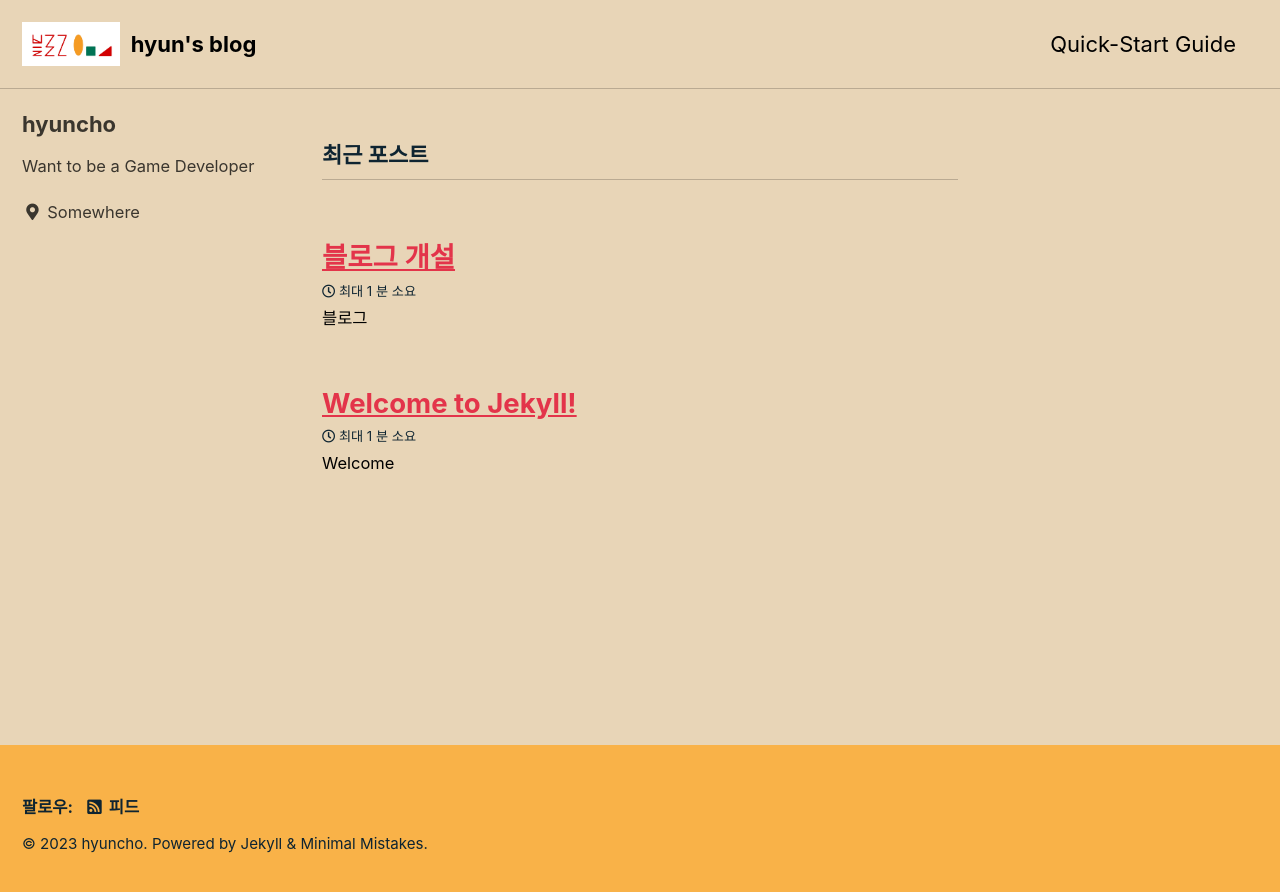
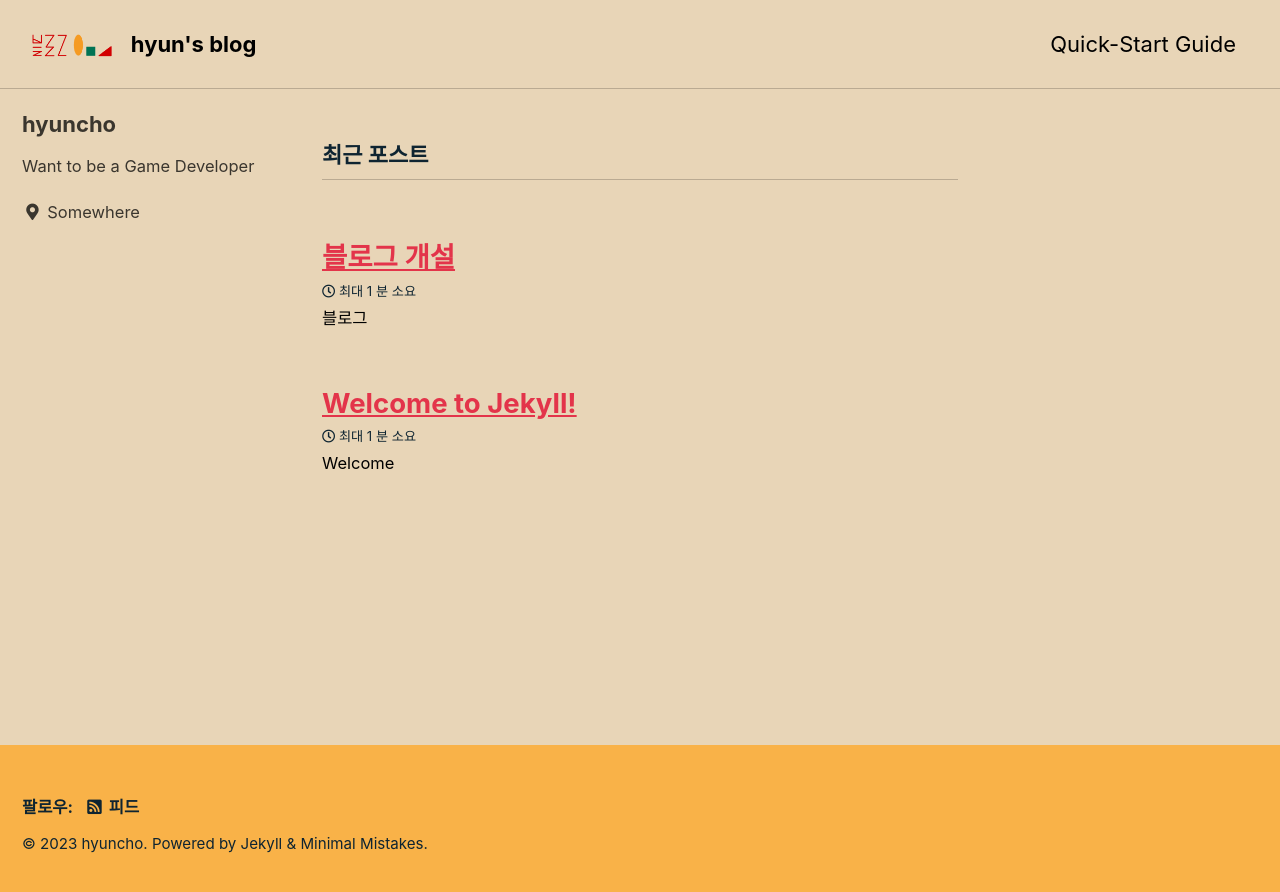
Before and after one commit to aquamagic9/aquamagic9.github.io, a Jekyll site: the page built from index.html, in a window 1280 px wide. Shown: the top 892 px of the page. Built offline with Jekyll 4.4.1, drawn with Linux system fonts in a browser that asks for light colours; cached includes are drawn as plain includes; the list of posts is cut into pages by our own code.

Commit message:
Fix logo image size

```diff
--- a/_config.yml
+++ b/_config.yml
@@ -25,7 +25,7 @@ url                      : "https://aquamagic9.github.io"
 baseurl                  : # the subpath of your site, e.g. "/blog"
 repository               : # GitHub username/repo-name e.g. "mmistakes/minimal-mistakes"
 teaser                   : # path of fallback teaser image, e.g. "/assets/images/500x300.png"
-logo                     : "/assets/images/MyblogLogo.jpg" # path of logo image to display in the masthead, e.g. "/assets/images/88x88.png"
+logo                     : "/assets/images/MyblogLogo-removebg-preview.png" # path of logo image to display in the masthead, e.g. "/assets/images/88x88.png"
 masthead_title           : # overrides the website title displayed in the masthead, use " " for no title
 # breadcrumbs            : false # true, false (default)
 words_per_minute         : 200
```
Also changed, not shown: assets/images/MyblogLogo-removebg-preview.png (added).
